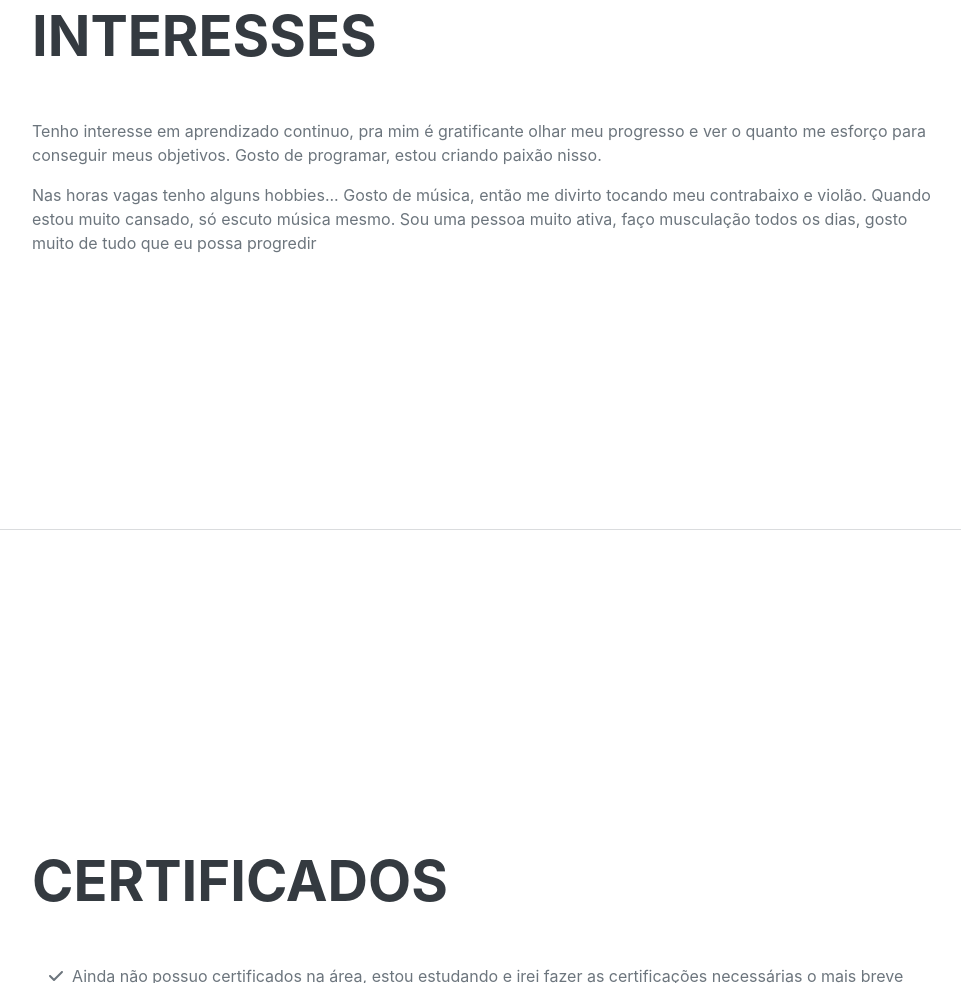
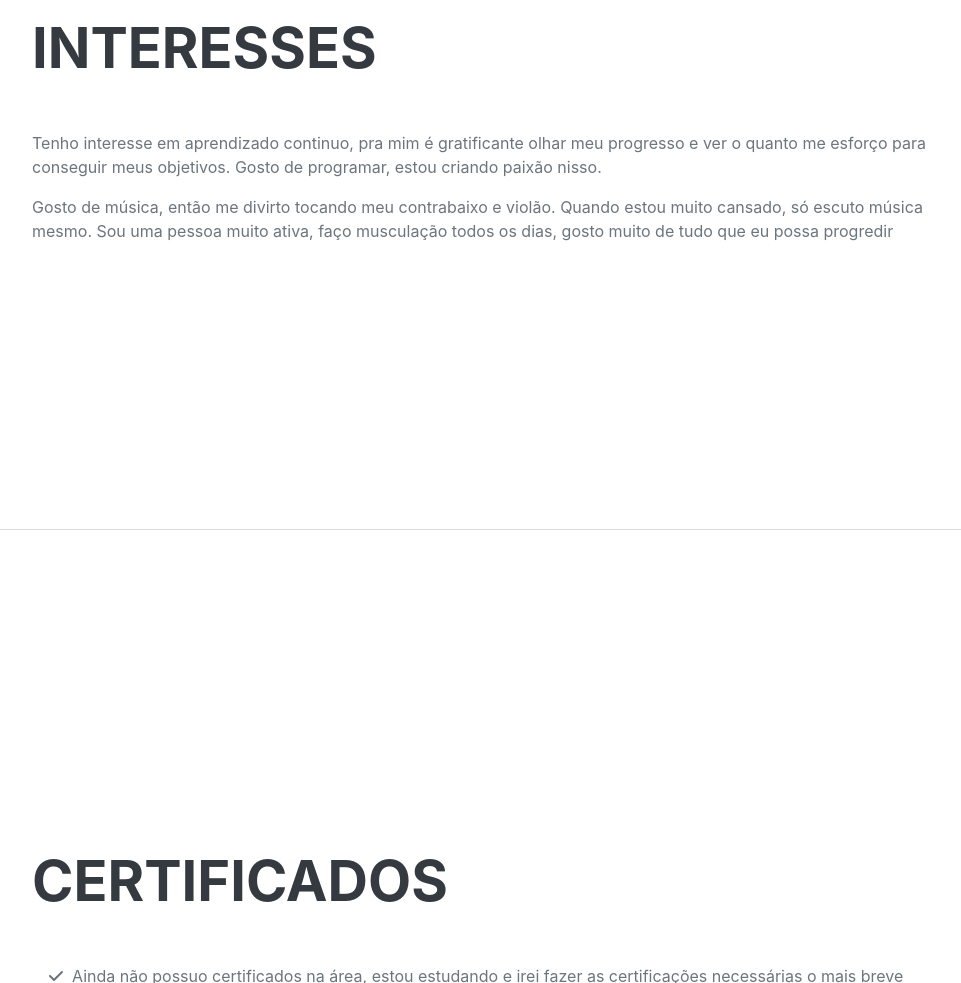
Before and after one commit to F1rmino/curriculobootstrap, a plain HTML site: page public/index.html in a window 1280 px wide. Shown: the part 3475-4458 px from the top of the page, without its empty margins (288-1249 px from the left). Drawn offline with nearby package versions, Linux system fonts and the light colour scheme; a web font is replaced by a local one.

Commit message:
Update index.html

```diff
--- a/public/index.html
+++ b/public/index.html
@@ -183,7 +183,7 @@
                 <div class="resume-section-content">
                     <h2  data-aos="zoom-out-up" class="mb-5">Interesses</h2>
                     <p>Tenho interesse em aprendizado continuo, pra mim é gratificante olhar meu progresso e ver o quanto me esforço para conseguir meus objetivos. Gosto de programar, estou criando paixão nisso.</p>
-                    <p class="mb-0">Nas horas vagas tenho alguns hobbies... Gosto de música, então me divirto tocando meu contrabaixo e violão. Quando estou muito cansado, só escuto música mesmo. Sou uma pessoa muito ativa, faço musculação todos os dias, gosto muito de tudo que eu possa progredir</p>
+                    <p class="mb-0">Gosto de música, então me divirto tocando meu contrabaixo e violão. Quando estou muito cansado, só escuto música mesmo. Sou uma pessoa muito ativa, faço musculação todos os dias, gosto muito de tudo que eu possa progredir</p>
                 </div>
             </section>
             <hr class="m-0" />
```
